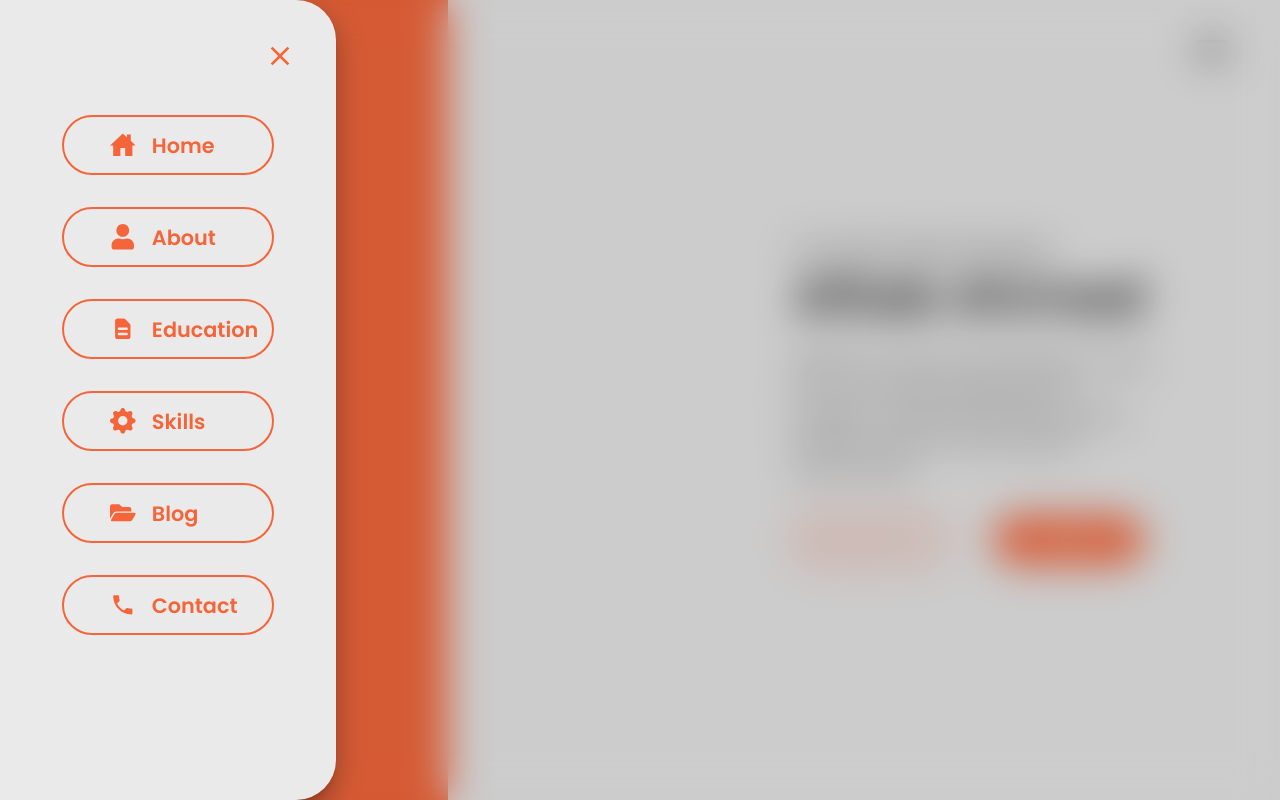
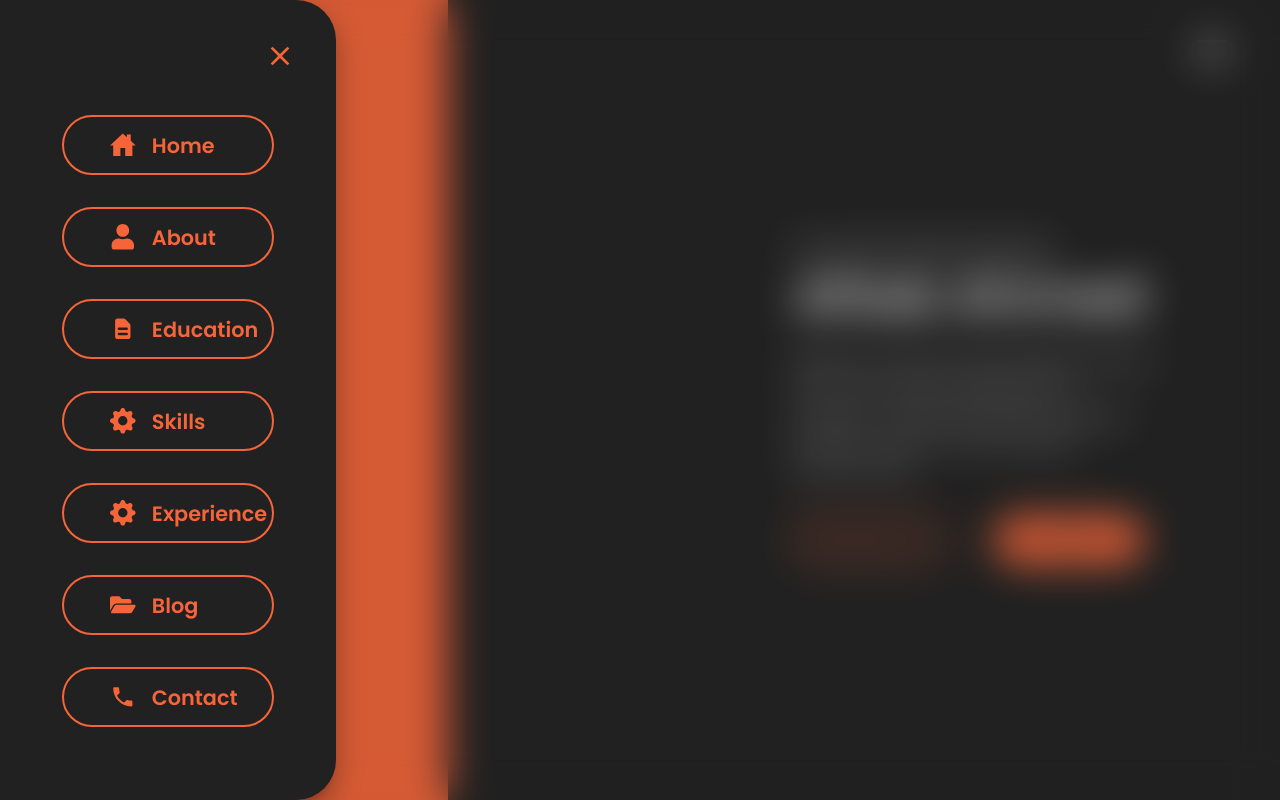
Before and after one commit to Aftab1999/React-Portfolio-, a React (Create React App) app: page / in a window 1280 px wide. Both pictures are taken after a click on the icon 1212 px from the left and 50 px from the top of the page. Shown: the top 800 px of the page. Built offline with nearby package versions, Linux system fonts and the light colour scheme; a web font is replaced by a local one.

Commit message:
updated code

```diff
--- a/src/components/Navbar/Navbar.js
+++ b/src/components/Navbar/Navbar.js
@@ -231,7 +231,7 @@ function Navbar() {
 
                         <Fade left>
                             <NavLink
-                                to='/#skill'
+                                to='/#Skills'
                                 smooth={true}
                                 spy='true'
                                 duration={2000}
@@ -242,6 +242,24 @@ function Navbar() {
                                     />
                                     <span className={classes.drawerLinks}>
                                         Skills
+                                    </span>
+                                </div>
+                            </NavLink>
+                        </Fade>
+
+                        <Fade left>
+                            <NavLink
+                                to='/#experience'
+                                smooth={true}
+                                spy='true'
+                                duration={2000}
+                            >
+                                <div className={classes.drawerItem}>
+                                    <BsFillGearFill
+                                        className={classes.drawerIcon}
+                                    />
+                                    <span className={classes.drawerLinks}>
+                                        Experience
                                     </span>
                                 </div>
                             </NavLink>
--- a/src/data/themeData.js
+++ b/src/data/themeData.js
@@ -6,7 +6,8 @@ import {
 
 
 export const themeData = {
-    theme: orangeThemeLight
+    // theme: orangeThemeLight
+    theme: orangeThemeDark
 }
 
 
```
